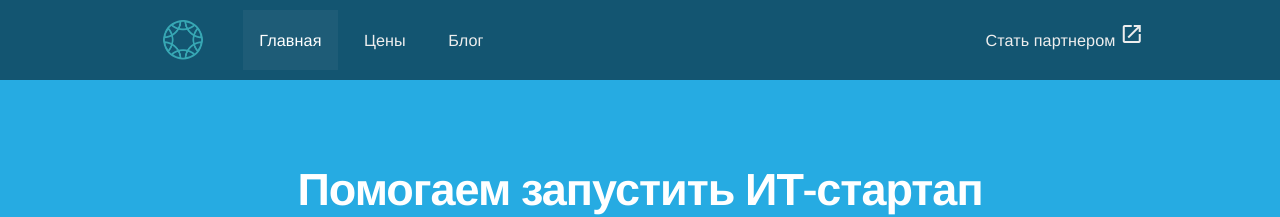
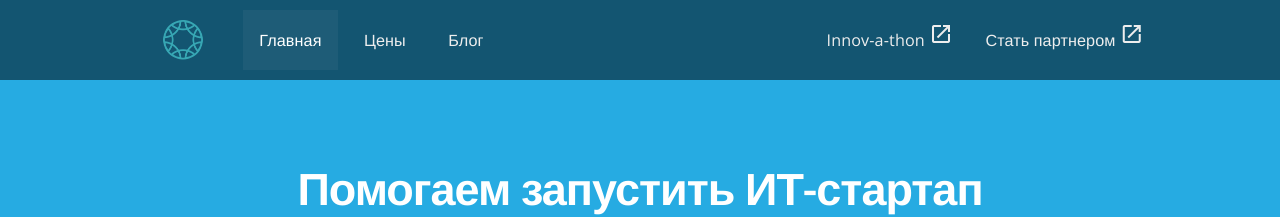
Before and after one commit to RakhimyanTim/walkingstartup.github.io, a Jekyll site: the page built from pages/index.html, in a window 1280 px wide and 900 px high. Shown: the top 217 px of the window. Built offline with Jekyll 4.4.1, drawn with Linux system fonts in a browser that asks for light colours; nearby versions of some CDN libraries.

Commit message:
Update default.html

```diff
--- a/_layouts/default.html
+++ b/_layouts/default.html
@@ -34,6 +34,7 @@
 					</ul>
 
 					<ul class="user">
+						<li><a target="_blank" href="https://innovathon.walkingstartup.ru/">Innov-a-thon <i class="material-icons">open_in_new</i></a></li>
 						<li><a target="_blank" href="https://partner.walkingstartup.ru/">Стать партнером <i class="material-icons">open_in_new</i></a></li>
 					</ul>
 				</div>
```
